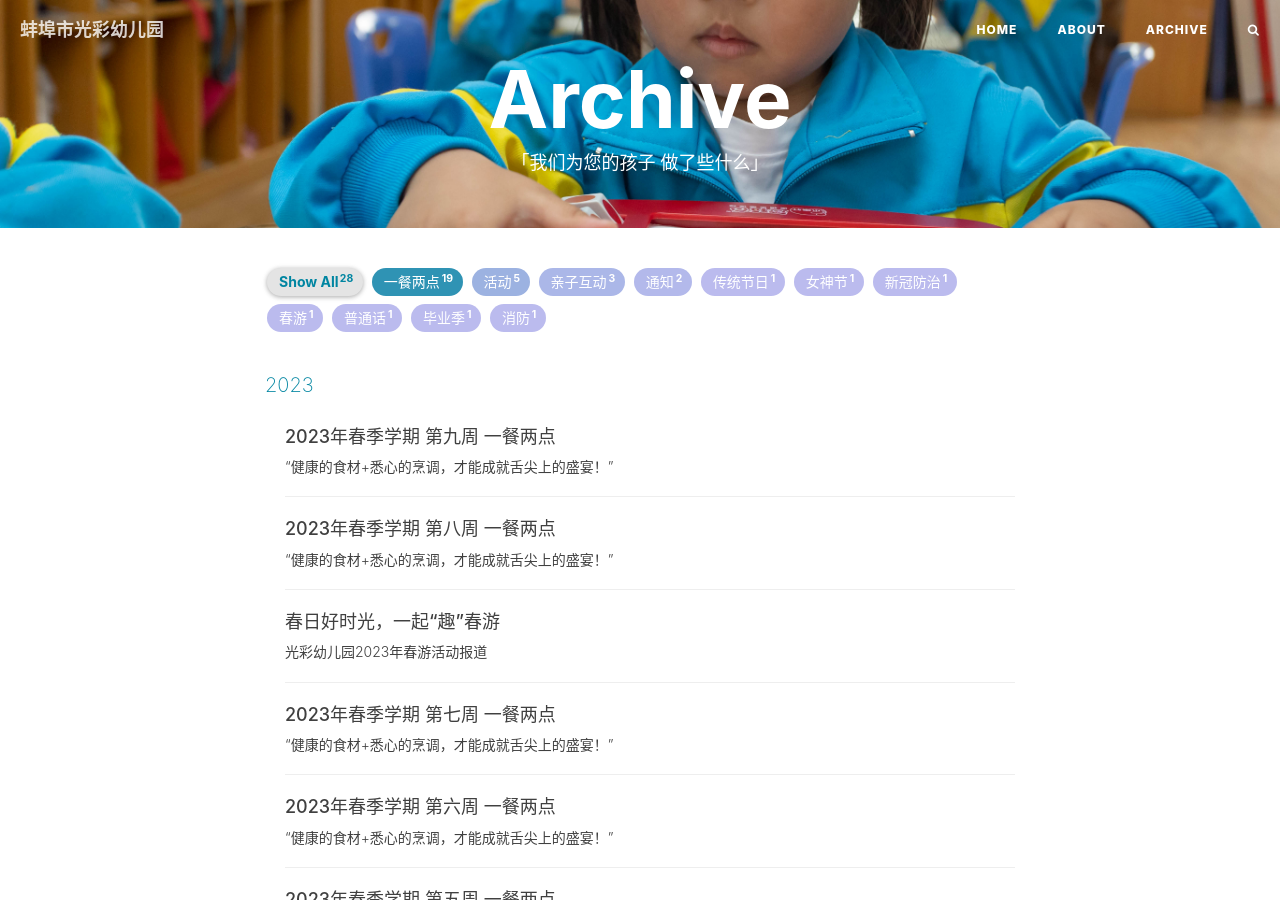
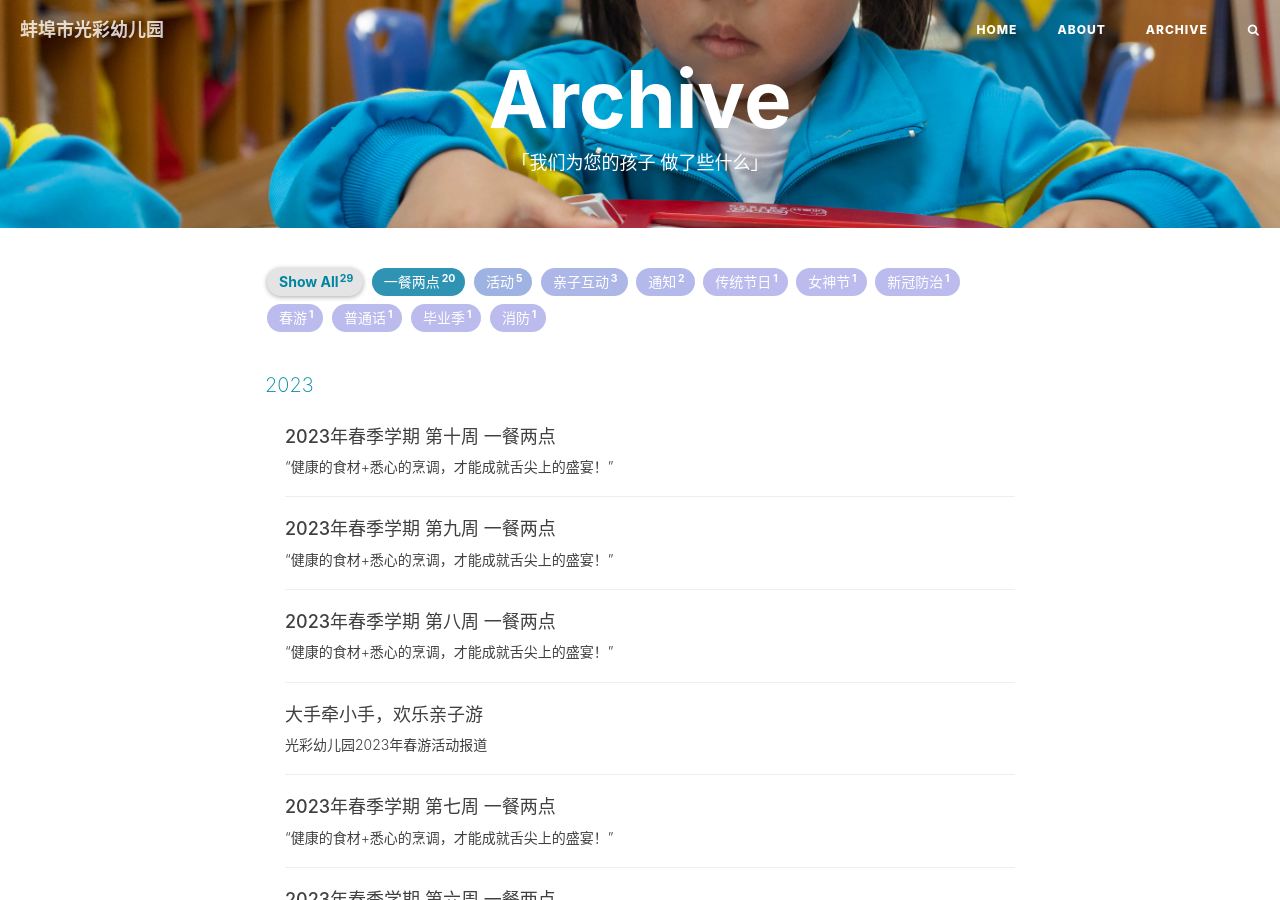
Before and after one commit to GeekEver/cn.bbsgcyey, a Jekyll site: the page built from archive.html, in a window 1280 px wide and 900 px high. Built offline with Jekyll 4.4.1, drawn with Linux system fonts in a browser that asks for light colours; nearby versions of some CDN libraries; comment, search, counter and statistics services are not loaded; some of the changed lines change nothing that is shown.

Commit message:
2023 10th week's meals and spring out fix

```diff
--- a/_posts/2023-03-28-spring outing.md
+++ b/_posts/2023-03-28-spring outing.md
@@ -1,6 +1,6 @@
 ---
 layout: post
-title: "春日好时光，一起“趣”春游"
+title: "大手牵小手，欢乐亲子游"
 subtitle: "光彩幼儿园2023年春游活动报道"
 date: 2023-03-28 17:00:00
 author: "蚌埠市光彩幼儿园"
@@ -12,7 +12,7 @@ tags:
     - 亲子互动
 ---
 
->  “同讲普通话，共享文明语。”
+>  “春日好时光，一起“趣”春游~”
 
 🌸春暖花开，正是春游踏青的好时节，为了开阔孩子们的视野☀️，进一步亲近大自然，感受人与自然的和谐相处，发现春天的美，我园组织孩子们进行了本次春游活动，让家长、孩子和老师在互动中体验快乐，让家园联系更紧密；让孩子们的幼儿园生活更加丰富而难忘，在春游中感受到春天浓浓的气息💕
 
--- /dev/null
+++ b/_posts/2023-04-14-meals.md
@@ -0,0 +1,91 @@
+---
+layout:       post
+title:        "2023年春季学期 第十周 一餐两点"
+subtitle:     “健康的食材+悉心的烹调，才能成就舌尖上的盛宴！”
+date:         2023-04-15 22:00:00
+author:       "光彩幼儿园"
+header-style: text
+catalog:      true
+tags:
+    - 一餐两点
+---
+
+>   看看小朋友们这周都吃了些什么呢？
+
+# 4月10日 星期一
+
+### 早点
+
+五彩面疙瘩
+
+### 午餐
+
+肉末烧茄子、炒双丝、菠菜鸡蛋汤
+
+### 午点
+
+雪梨红枣茶、素菜蒸饺
+
+![](./img/in-post/meals/20dd633f0a0618d6d33a6fb0568619c6.jpeg)
+
+# 4月11日 星期二
+
+### 早点
+
+豇豆粥、千层饼
+
+### 午餐
+
+豆泡烧肉、蒜蓉生菜、西红柿鸡蛋汤
+
+### 午点
+
+苹果山楂茶、豆沙包
+
+![](./img/in-post/meals/d851d41634af5cd42b6d5b742200c139.jpeg)
+
+# 4月12日 星期三
+
+### 早点
+
+燕麦牛奶、自制纸杯蛋糕
+
+### 午餐
+
+宫保鸡丁、包菜炒粉丝、紫菜蛋汤
+
+### 午点
+
+鲜肉馄饨
+
+![](./img/in-post/meals/fe0c3434d12c1dd011a9fe3bbe52eeec.jpeg)
+
+# 4月13日 星期四
+
+### 早点
+
+南瓜小米粥、豌豆小馒头
+
+### 午餐
+
+海带烧肉、豆饼炒青菜、翡翠白玉汤
+
+### 午点
+
+马蹄雪梨茶、红糖发糕
+
+![](./img/in-post/meals/df0ee72e3e0bdbabc7a1efcb0380eed0.jpeg)
+
+# 4月14日 星期五
+
+### 早点
+
+西红柿鸡蛋面
+
+### 午餐
+
+红烧大虾、素三鲜、冬瓜鸡蛋汤
+
+### 午点
+
+苹果热橙茶、鲜肉包![](./img/in-post/meals/ccdb989e8b5f6ea99ef20826c7b10666.jpeg)
```
